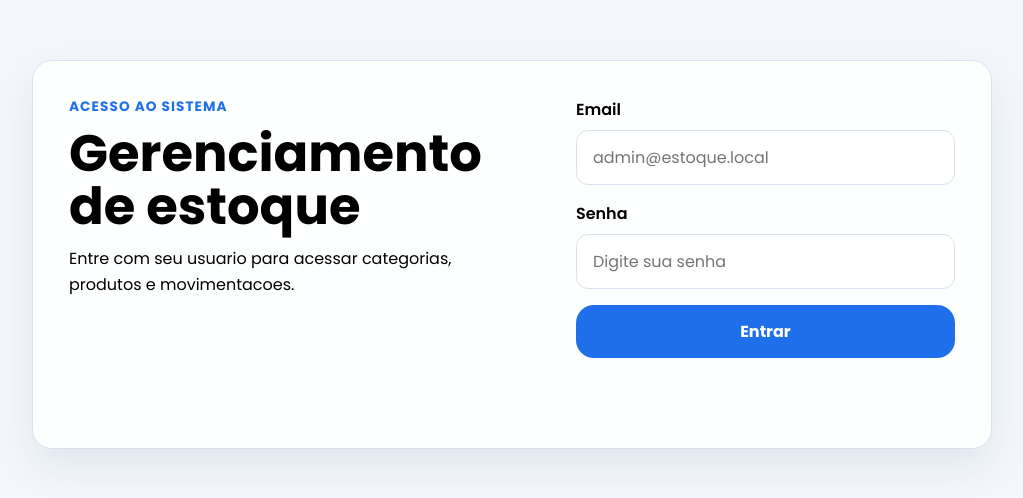
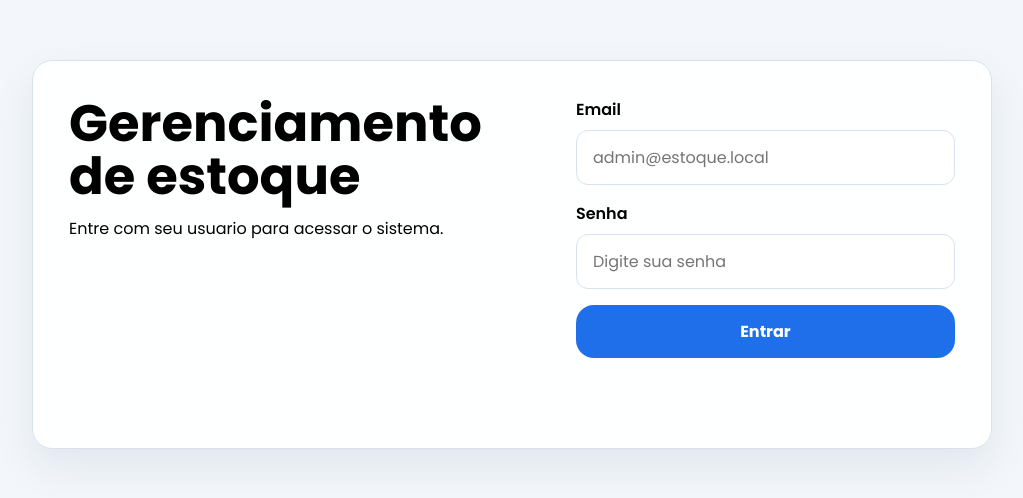
Before and after one commit to Antonio-Marcos-Goulart/catalogo-produtos-climba, a plain HTML site: page frontend/login.html in a window 1280 px wide. Shown: the part 146-644 px from the top of the page, without its empty margins (128-1151 px from the left). Drawn offline with Linux system fonts and the light colour scheme.

Commit message:
refactor(login): atualiza texto de descrição e remove frase desnecessária

```diff
--- a/frontend/login.html
+++ b/frontend/login.html
@@ -11,10 +11,9 @@
     <main class="auth-page" id="auth-page">
       <section class="auth-card">
         <div class="auth-card__content">
-          <p class="auth-card__eyebrow">Acesso ao sistema</p>
           <h1 class="auth-card__title">Gerenciamento de estoque</h1>
           <p class="auth-card__description">
-            Entre com seu usuario para acessar categorias, produtos e movimentacoes.
+            Entre com seu usuario para acessar o sistema.
           </p>
         </div>
 
```
